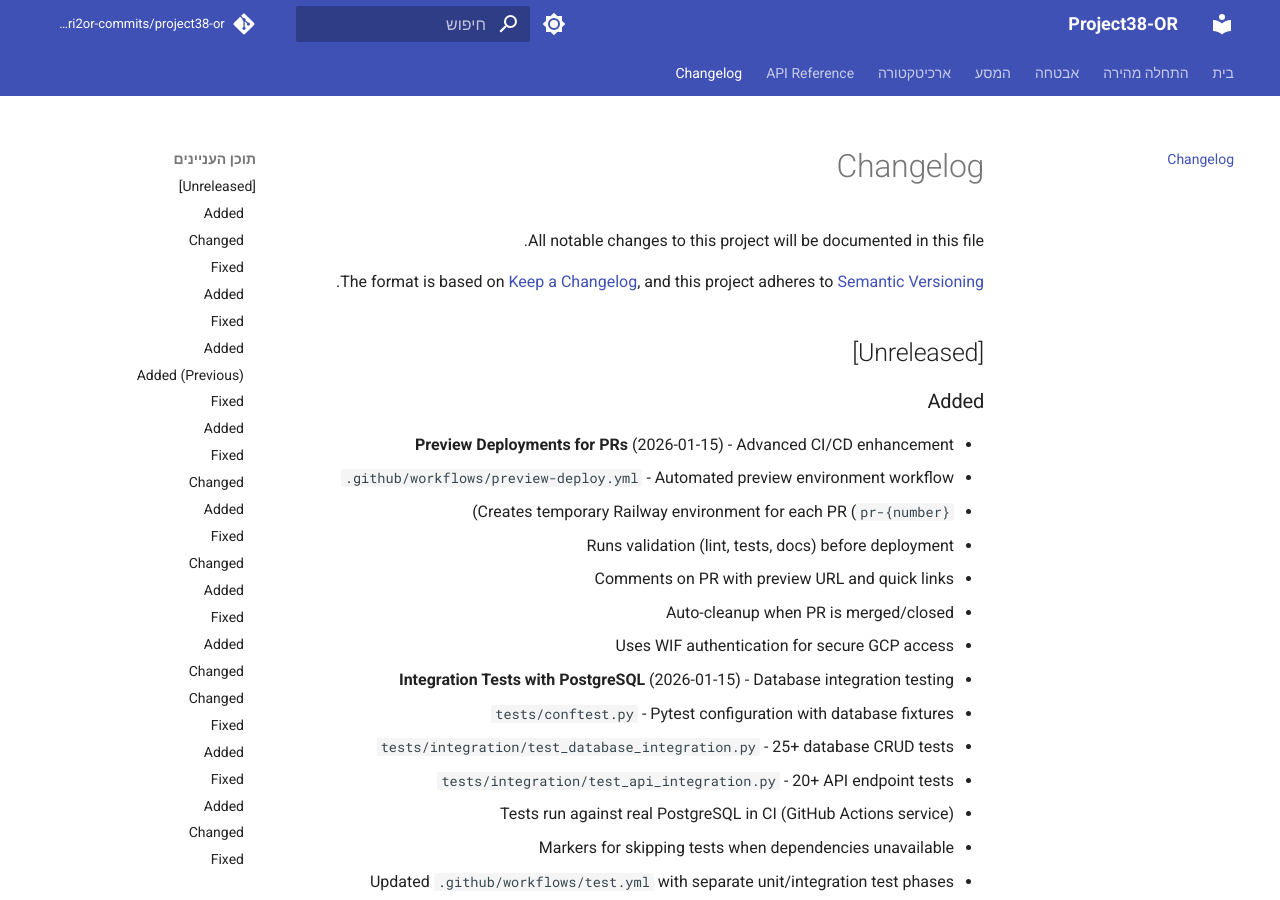
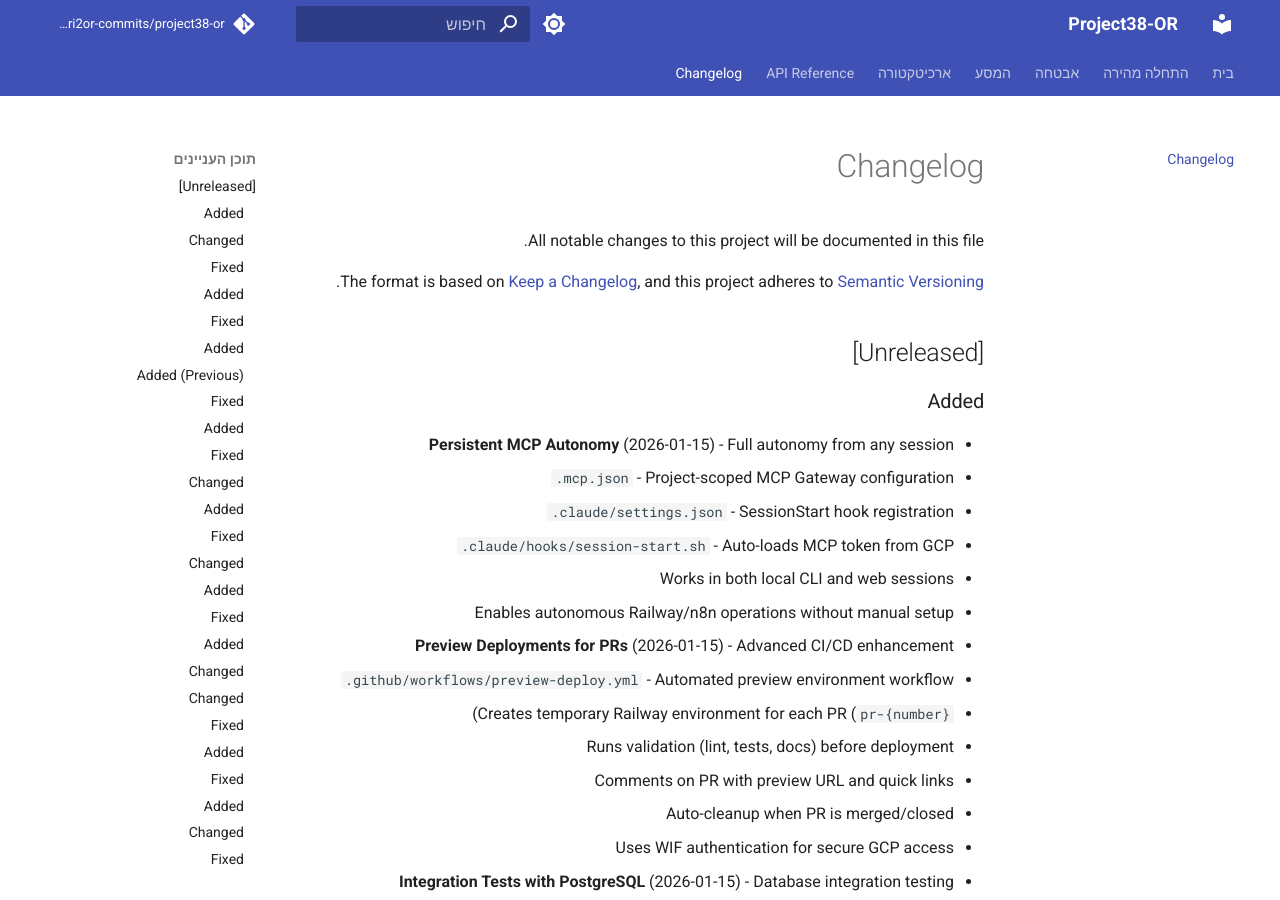
Before and after one commit to edri2or-commits/project38-or, an MkDocs documentation site: the page built from docs/changelog.md, in a window 1280 px wide and 900 px high. Built offline with MkDocs 1.6.1 and Material for MkDocs 9.7.7, drawn with Linux system fonts in a browser that asks for light colours; comment, search, counter and statistics services are not loaded.

Commit message:
feat(autonomy): Add persistent MCP Gateway configuration (#142)
Enable autonomous Railway/n8n operations from any session:

- .mcp.json: Project-scoped MCP Gateway config with token env var
- .claude/settings.json: SessionStart hook registration
- .claude/hooks/session-start.sh: Auto-loads MCP token from GCP

The SessionStart hook:
1. Detects web vs local environment (CLAUDE_CODE_REMOTE)
2. Loads MCP_GATEWAY_TOKEN from GCP Secret Manager
3. Persists token to session via CLAUDE_ENV_FILE
4. Injects autonomy status context into Claude

Works in both local CLI and web sessions automatically.

Co-authored-by: Claude <noreply@anthropic.com>

```diff
--- a/docs/changelog.md
+++ b/docs/changelog.md
@@ -8,6 +8,13 @@ and this project adheres to [Semantic Versioning](https://semver.org/spec/v2.0.0
 ## [Unreleased]
 
 ### Added
+- **Persistent MCP Autonomy** (2026-01-15) - Full autonomy from any session
+  - `.mcp.json` - Project-scoped MCP Gateway configuration
+  - `.claude/settings.json` - SessionStart hook registration
+  - `.claude/hooks/session-start.sh` - Auto-loads MCP token from GCP
+  - Works in both local CLI and web sessions
+  - Enables autonomous Railway/n8n operations without manual setup
+
 - **Preview Deployments for PRs** (2026-01-15) - Advanced CI/CD enhancement
   - `.github/workflows/preview-deploy.yml` - Automated preview environment workflow
   - Creates temporary Railway environment for each PR (`pr-{number}`)
```
Also changed, not shown: .mcp.json (added), 3 other files.
